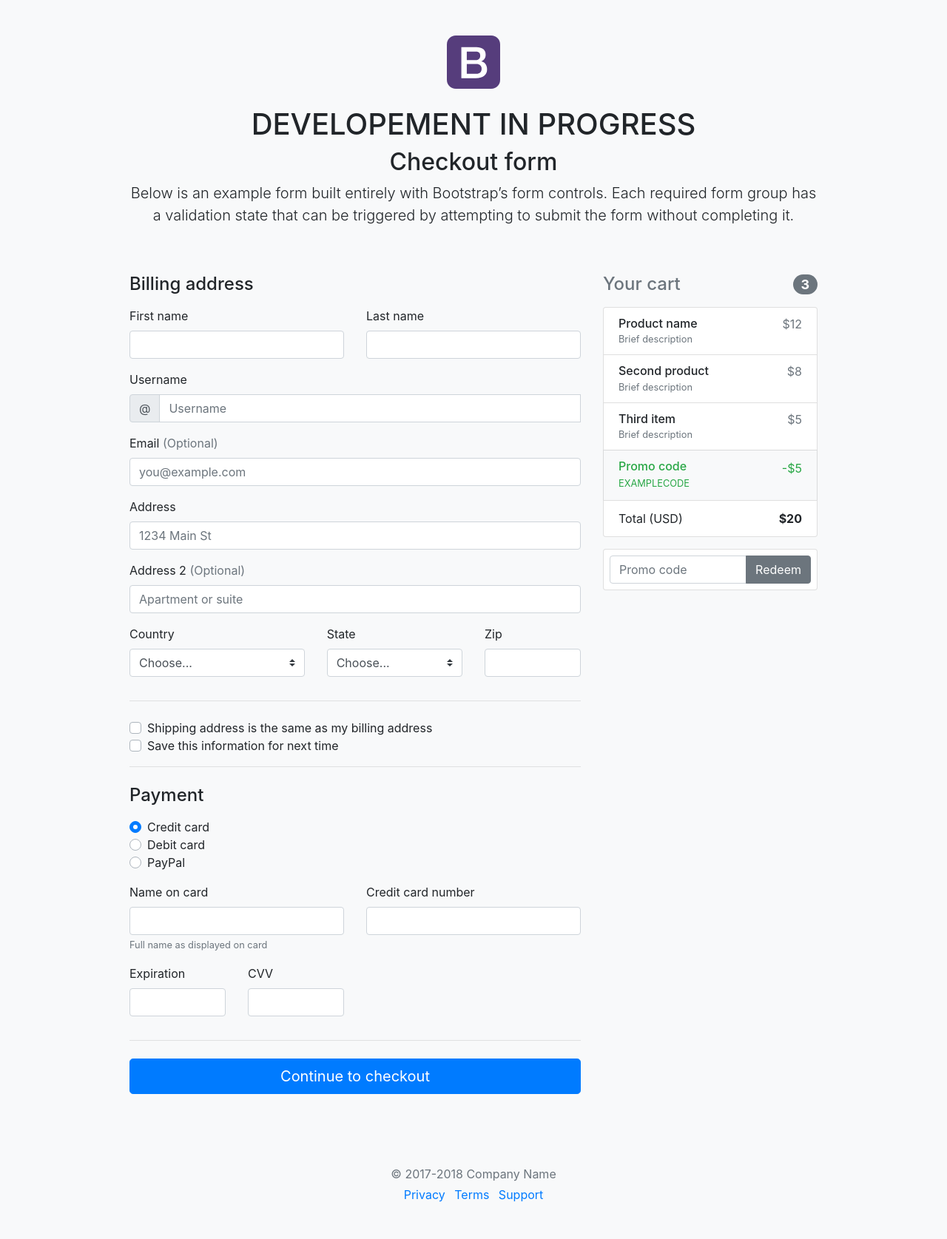
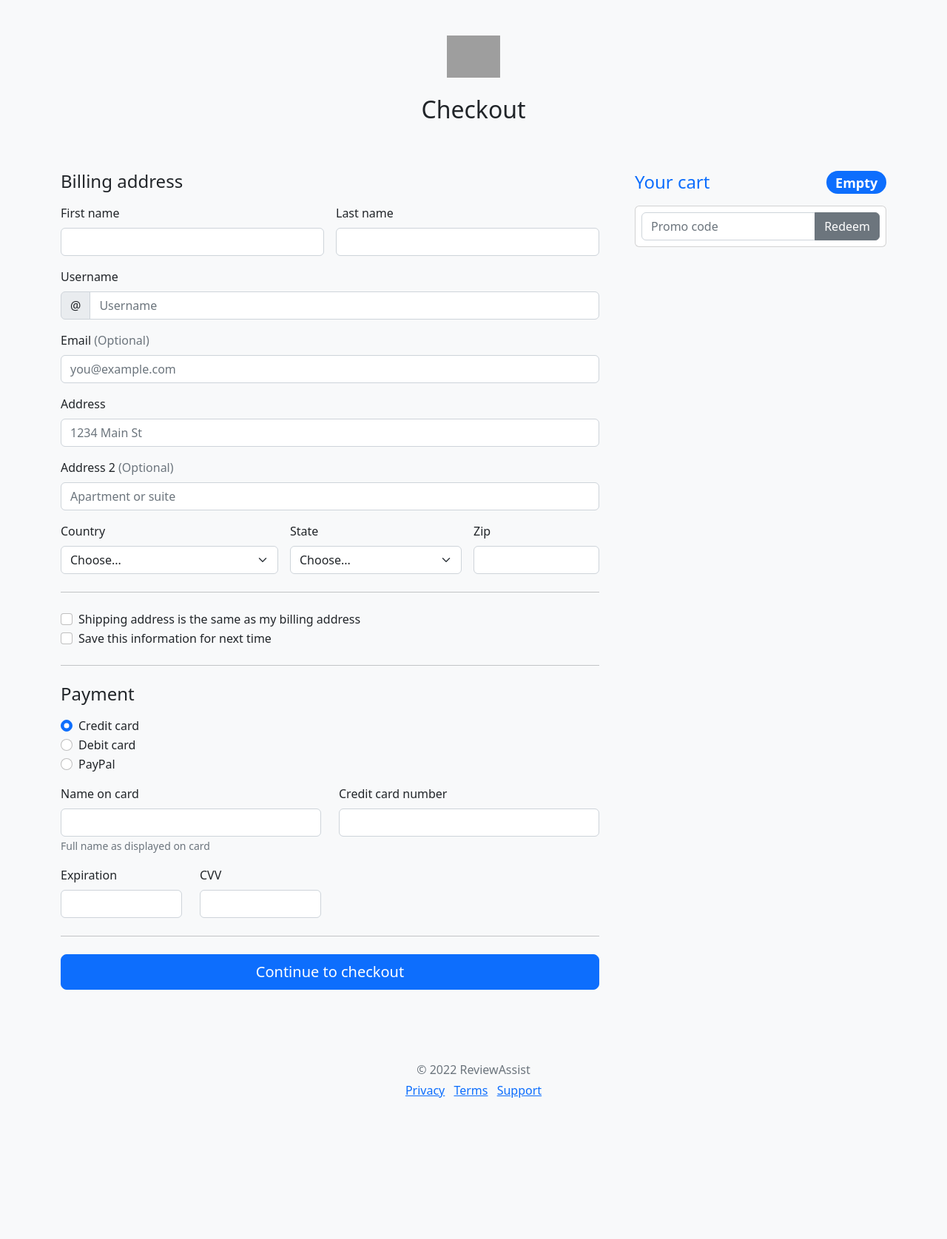
Before and after one commit to virensachdev786/reviewbot, a Django app: page /accounts/profile/checkout/ in a window 1280 px wide. Shown: the whole page at 74% size. After the commit the page ends 1484 px from the top, so only its background shows below. Run offline with Django 3.2, Linux system fonts and the light colour scheme; some libraries are stand-ins or nearby versions; grey boxes are pictures that could not be loaded.

Commit message:
Code code

```diff
--- a/template/checkout.html
+++ b/template/checkout.html
@@ -2,150 +2,90 @@
 <html lang="en">
   <head>
     <meta charset="utf-8">
-    <meta name="viewport" content="width=device-width, initial-scale=1, shrink-to-fit=no">
-    <meta name="description" content="">
-    <meta name="author" content="Mark Otto, Jacob Thornton, and Bootstrap contributors">
-    <meta name="generator" content="Jekyll v3.8.5">
-    <title>Checkout example · Bootstrap</title>
-
-    <link rel="canonical" href="https://getbootstrap.com/docs/4.2/examples/checkout/">
-
-    <!-- Bootstrap core CSS -->
-<link href="/docs/4.2/dist/css/bootstrap.min.css" rel="stylesheet" integrity="sha384-GJzZqFGwb1QTTN6wy59ffF1BuGJpLSa9DkKMp0DgiMDm4iYMj70gZWKYbI706tWS" crossorigin="anonymous">
-
-
-    <style>
-      .bd-placeholder-img {
-        font-size: 1.125rem;
-        text-anchor: middle;
-      }
-
-      @media (min-width: 768px) {
-        .bd-placeholder-img-lg {
-          font-size: 3.5rem;
-        }
-      }
-    </style>
-    <!-- Custom styles for this template -->
-    <link href="form-validation.css" rel="stylesheet">
+    <meta name="viewport" content="width=device-width, initial-scale=1">
+    <title>Bootstrap demo</title>
+    <link href="https://cdn.jsdelivr.net/npm/bootstrap@5.2.2/dist/css/bootstrap.min.css" rel="stylesheet" integrity="sha384-Zenh87qX5JnK2Jl0vWa8Ck2rdkQ2Bzep5IDxbcnCeuOxjzrPF/et3URy9Bv1WTRi" crossorigin="anonymous">
   </head>
   <body class="bg-light">
+
     <div class="container">
+      <main>
         <div class="py-5 text-center">
-    <img class="d-block mx-auto mb-4" src="/docs/4.2/assets/brand/bootstrap-solid.svg" alt="" width="72" height="72">
-    <h1>DEVELOPEMENT IN PROGRESS</h1>
-    <h2>Checkout form</h2>
-    <p class="lead">Below is an example form built entirely with Bootstrap’s form controls. Each required form group has a validation state that can be triggered by attempting to submit the form without completing it.</p>
+          <img class="d-block mx-auto mb-4" src="/Users/nehaadhikari/Reviewassist.png" alt="" width="72" height="57">
+          <h2>Checkout</h2>
+          <p class="lead"></p>
         </div>
 
-  <div class="row">
-    <div class="col-md-4 order-md-2 mb-4">
+        <div class="row g-5">
+          <div class="col-md-5 col-lg-4 order-md-last">
             <h4 class="d-flex justify-content-between align-items-center mb-3">
-        <span class="text-muted">Your cart</span>
-        <span class="badge badge-secondary badge-pill">3</span>
+              <span class="text-primary">Your cart</span>
+              <span class="badge bg-primary rounded-pill">Empty</span>
             </h4>
-      <ul class="list-group mb-3">
-        <li class="list-group-item d-flex justify-content-between lh-condensed">
-          <div>
-            <h6 class="my-0">Product name</h6>
-            <small class="text-muted">Brief description</small>
-          </div>
-          <span class="text-muted">$12</span>
-        </li>
-        <li class="list-group-item d-flex justify-content-between lh-condensed">
-          <div>
-            <h6 class="my-0">Second product</h6>
-            <small class="text-muted">Brief description</small>
-          </div>
-          <span class="text-muted">$8</span>
-        </li>
-        <li class="list-group-item d-flex justify-content-between lh-condensed">
-          <div>
-            <h6 class="my-0">Third item</h6>
-            <small class="text-muted">Brief description</small>
-          </div>
-          <span class="text-muted">$5</span>
-        </li>
-        <li class="list-group-item d-flex justify-content-between bg-light">
-          <div class="text-success">
-            <h6 class="my-0">Promo code</h6>
-            <small>EXAMPLECODE</small>
-          </div>
-          <span class="text-success">-$5</span>
-        </li>
-        <li class="list-group-item d-flex justify-content-between">
-          <span>Total (USD)</span>
-          <strong>$20</strong>
-        </li>
-      </ul>
+
 
             <form class="card p-2">
               <div class="input-group">
                 <input type="text" class="form-control" placeholder="Promo code">
-          <div class="input-group-append">
                 <button type="submit" class="btn btn-secondary">Redeem</button>
-          </div>
               </div>
             </form>
           </div>
-    <div class="col-md-8 order-md-1">
+          <div class="col-md-7 col-lg-8">
             <h4 class="mb-3">Billing address</h4>
-      <form class="needs-validation" novalidate>
-        <div class="row">
-          <div class="col-md-6 mb-3">
-            <label for="firstName">First name</label>
-            <input type="text" class="form-control" id="firstName" placeholder="" value="" required>
+            <form class="needs-validation" novalidate="">
+              <div class="row g-3">
+                <div class="col-sm-6">
+                  <label for="firstName" class="form-label">First name</label>
+                  <input type="text" class="form-control" id="firstName" placeholder="" value="" required="">
                   <div class="invalid-feedback">
                     Valid first name is required.
                   </div>
                 </div>
-          <div class="col-md-6 mb-3">
-            <label for="lastName">Last name</label>
-            <input type="text" class="form-control" id="lastName" placeholder="" value="" required>
+
+                <div class="col-sm-6">
+                  <label for="lastName" class="form-label">Last name</label>
+                  <input type="text" class="form-control" id="lastName" placeholder="" value="" required="">
                   <div class="invalid-feedback">
                     Valid last name is required.
                   </div>
                 </div>
-        </div>
 
-        <div class="mb-3">
-          <label for="username">Username</label>
-          <div class="input-group">
-            <div class="input-group-prepend">
+                <div class="col-12">
+                  <label for="username" class="form-label">Username</label>
+                  <div class="input-group has-validation">
                     <span class="input-group-text">@</span>
-            </div>
-            <input type="text" class="form-control" id="username" placeholder="Username" required>
-            <div class="invalid-feedback" style="width: 100%;">
+                    <input type="text" class="form-control" id="username" placeholder="Username" required="">
+                  <div class="invalid-feedback">
                       Your username is required.
                     </div>
                   </div>
                 </div>
 
-        <div class="mb-3">
-          <label for="email">Email <span class="text-muted">(Optional)</span></label>
+                <div class="col-12">
+                  <label for="email" class="form-label">Email <span class="text-muted">(Optional)</span></label>
                   <input type="email" class="form-control" id="email" placeholder="you@example.com">
                   <div class="invalid-feedback">
                     Please enter a valid email address for shipping updates.
                   </div>
                 </div>
 
-        <div class="mb-3">
-          <label for="address">Address</label>
-          <input type="text" class="form-control" id="address" placeholder="1234 Main St" required>
+                <div class="col-12">
+                  <label for="address" class="form-label">Address</label>
+                  <input type="text" class="form-control" id="address" placeholder="1234 Main St" required="">
                   <div class="invalid-feedback">
                     Please enter your shipping address.
                   </div>
                 </div>
 
-        <div class="mb-3">
-          <label for="address2">Address 2 <span class="text-muted">(Optional)</span></label>
+                <div class="col-12">
+                  <label for="address2" class="form-label">Address 2 <span class="text-muted">(Optional)</span></label>
                   <input type="text" class="form-control" id="address2" placeholder="Apartment or suite">
                 </div>
 
-        <div class="row">
-          <div class="col-md-5 mb-3">
-            <label for="country">Country</label>
-            <select class="custom-select d-block w-100" id="country" required>
+                <div class="col-md-5">
+                  <label for="country" class="form-label">Country</label>
+                  <select class="form-select" id="country" required="">
                     <option value="">Choose...</option>
                     <option>United States</option>
                   </select>
@@ -153,9 +93,10 @@
                     Please select a valid country.
                   </div>
                 </div>
-          <div class="col-md-4 mb-3">
-            <label for="state">State</label>
-            <select class="custom-select d-block w-100" id="state" required>
+
+                <div class="col-md-4">
+                  <label for="state" class="form-label">State</label>
+                  <select class="form-select" id="state" required="">
                     <option value="">Choose...</option>
                     <option>California</option>
                   </select>
@@ -163,90 +104,104 @@
                     Please provide a valid state.
                   </div>
                 </div>
-          <div class="col-md-3 mb-3">
-            <label for="zip">Zip</label>
-            <input type="text" class="form-control" id="zip" placeholder="" required>
+
+                <div class="col-md-3">
+                  <label for="zip" class="form-label">Zip</label>
+                  <input type="text" class="form-control" id="zip" placeholder="" required="">
                   <div class="invalid-feedback">
                     Zip code required.
                   </div>
                 </div>
               </div>
-        <hr class="mb-4">
-        <div class="custom-control custom-checkbox">
-          <input type="checkbox" class="custom-control-input" id="same-address">
-          <label class="custom-control-label" for="same-address">Shipping address is the same as my billing address</label>
+
+              <hr class="my-4">
+
+              <div class="form-check">
+                <input type="checkbox" class="form-check-input" id="same-address">
+                <label class="form-check-label" for="same-address">Shipping address is the same as my billing address</label>
               </div>
-        <div class="custom-control custom-checkbox">
-          <input type="checkbox" class="custom-control-input" id="save-info">
-          <label class="custom-control-label" for="save-info">Save this information for next time</label>
+
+              <div class="form-check">
+                <input type="checkbox" class="form-check-input" id="save-info">
+                <label class="form-check-label" for="save-info">Save this information for next time</label>
               </div>
-        <hr class="mb-4">
+
+              <hr class="my-4">
 
               <h4 class="mb-3">Payment</h4>
 
-        <div class="d-block my-3">
-          <div class="custom-control custom-radio">
-            <input id="credit" name="paymentMethod" type="radio" class="custom-control-input" checked required>
-            <label class="custom-control-label" for="credit">Credit card</label>
+              <div class="my-3">
+                <div class="form-check">
+                  <input id="credit" name="paymentMethod" type="radio" class="form-check-input" checked="" required="">
+                  <label class="form-check-label" for="credit">Credit card</label>
                 </div>
-          <div class="custom-control custom-radio">
-            <input id="debit" name="paymentMethod" type="radio" class="custom-control-input" required>
-            <label class="custom-control-label" for="debit">Debit card</label>
+                <div class="form-check">
+                  <input id="debit" name="paymentMethod" type="radio" class="form-check-input" required="">
+                  <label class="form-check-label" for="debit">Debit card</label>
                 </div>
-          <div class="custom-control custom-radio">
-            <input id="paypal" name="paymentMethod" type="radio" class="custom-control-input" required>
-            <label class="custom-control-label" for="paypal">PayPal</label>
+                <div class="form-check">
+                  <input id="paypal" name="paymentMethod" type="radio" class="form-check-input" required="">
+                  <label class="form-check-label" for="paypal">PayPal</label>
                 </div>
               </div>
-        <div class="row">
-          <div class="col-md-6 mb-3">
-            <label for="cc-name">Name on card</label>
-            <input type="text" class="form-control" id="cc-name" placeholder="" required>
+
+              <div class="row gy-3">
+                <div class="col-md-6">
+                  <label for="cc-name" class="form-label">Name on card</label>
+                  <input type="text" class="form-control" id="cc-name" placeholder="" required="">
                   <small class="text-muted">Full name as displayed on card</small>
                   <div class="invalid-feedback">
                     Name on card is required
                   </div>
                 </div>
-          <div class="col-md-6 mb-3">
-            <label for="cc-number">Credit card number</label>
-            <input type="text" class="form-control" id="cc-number" placeholder="" required>
+
+                <div class="col-md-6">
+                  <label for="cc-number" class="form-label">Credit card number</label>
+                  <input type="text" class="form-control" id="cc-number" placeholder="" required="">
                   <div class="invalid-feedback">
                     Credit card number is required
                   </div>
                 </div>
-        </div>
-        <div class="row">
-          <div class="col-md-3 mb-3">
-            <label for="cc-expiration">Expiration</label>
-            <input type="text" class="form-control" id="cc-expiration" placeholder="" required>
+
+                <div class="col-md-3">
+                  <label for="cc-expiration" class="form-label">Expiration</label>
+                  <input type="text" class="form-control" id="cc-expiration" placeholder="" required="">
                   <div class="invalid-feedback">
                     Expiration date required
                   </div>
                 </div>
-          <div class="col-md-3 mb-3">
-            <label for="cc-cvv">CVV</label>
-            <input type="text" class="form-control" id="cc-cvv" placeholder="" required>
+
+                <div class="col-md-3">
+                  <label for="cc-cvv" class="form-label">CVV</label>
+                  <input type="text" class="form-control" id="cc-cvv" placeholder="" required="">
                   <div class="invalid-feedback">
                     Security code required
                   </div>
                 </div>
               </div>
-        <hr class="mb-4">
-        <button class="btn btn-primary btn-lg btn-block" type="submit">Continue to checkout</button>
+
+              <hr class="my-4">
+
+              <button class="w-100 btn btn-primary btn-lg" type="submit">Continue to checkout</button>
             </form>
           </div>
         </div>
+      </main>
 
       <footer class="my-5 pt-5 text-muted text-center text-small">
-    <p class="mb-1">&copy; 2017-2018 Company Name</p>
+        <p class="mb-1">© 2022 ReviewAssist</p>
         <ul class="list-inline">
-      <li class="list-inline-item"><a href="#">Privacy</a></li>
-      <li class="list-inline-item"><a href="#">Terms</a></li>
-      <li class="list-inline-item"><a href="#">Support</a></li>
+          <li class="list-inline-item"><a href="https://getbootstrap.com/docs/5.2/examples/checkout/#">Privacy</a></li>
+          <li class="list-inline-item"><a href="https://getbootstrap.com/docs/5.2/examples/checkout/#">Terms</a></li>
+          <li class="list-inline-item"><a href="https://getbootstrap.com/docs/5.2/examples/checkout/#">Support</a></li>
         </ul>
       </footer>
     </div>
-<script src="https://code.jquery.com/jquery-3.3.1.slim.min.js" integrity="sha384-q8i/X+965DzO0rT7abK41JStQIAqVgRVzpbzo5smXKp4YfRvH+8abtTE1Pi6jizo" crossorigin="anonymous"></script>
-      <script>window.jQuery || document.write('<script src="/docs/4.2/assets/js/vendor/jquery-slim.min.js"><\/script>')</script><script src="/docs/4.2/dist/js/bootstrap.bundle.min.js" integrity="sha384-zDnhMsjVZfS3hiP7oCBRmfjkQC4fzxVxFhBx8Hkz2aZX8gEvA/jsP3eXRCvzTofP" crossorigin="anonymous"></script>
-        <script src="form-validation.js"></script></body>
-</html>
+
+
+        <script src="./Checkout example · Bootstrap v5.2_files/bootstrap.bundle.min.js" integrity="sha384-OERcA2EqjJCMA+/3y+gxIOqMEjwtxJY7qPCqsdltbNJuaOe923+mo//f6V8Qbsw3" crossorigin="anonymous"></script>
+
+          <script src="./Checkout example · Bootstrap v5.2_files/form-validation.js"></script>
+
+
+    </body></html>
--- /dev/null
+++ b/template/form-validation.css
@@ -0,0 +1,3 @@
+.container {
+    max-width: 960px;
+  }
```
Also changed, not shown: template/form-validation.js (added, +19 -0 lines), db.sqlite3. Lines whose indentation alone changed are shown as unchanged.
